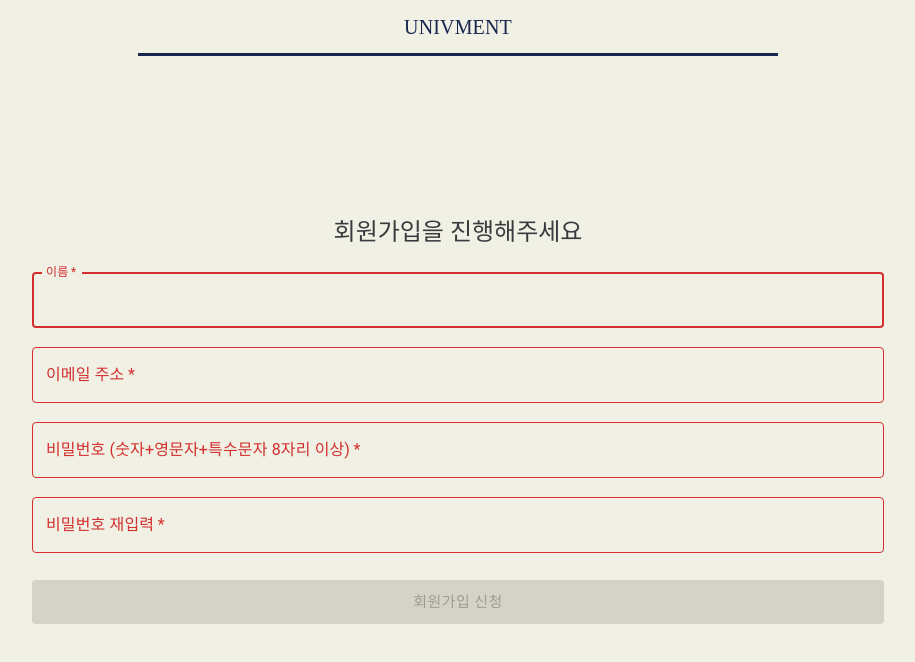
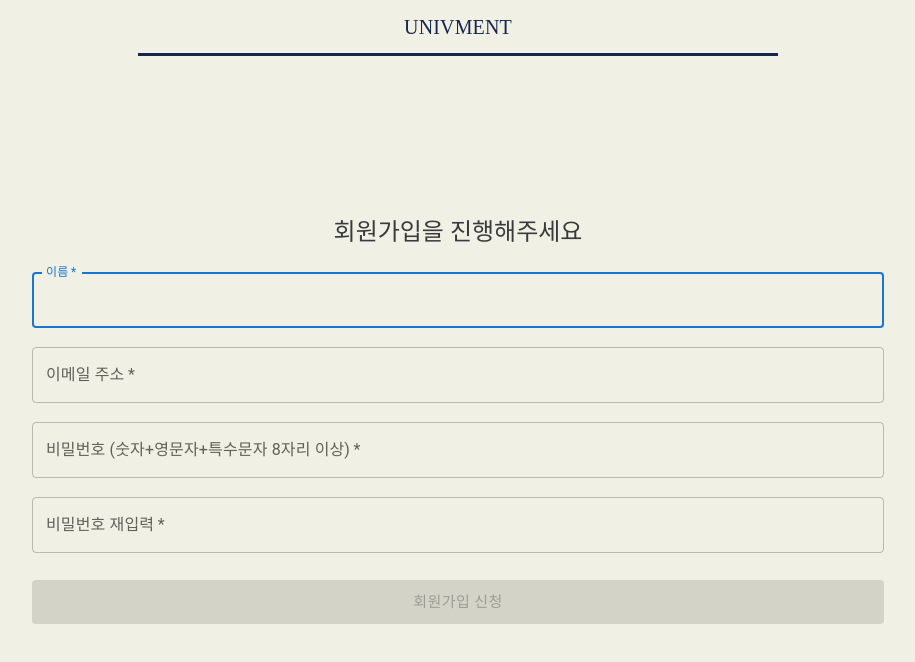
Before and after one commit to LikeLion-at-DGU/Univment_front, a React (Create React App) app: page /signup in a window 1280 px wide. Shown: the top 662 px of the page, without its empty margins (182-1097 px from the left). Built offline with nearby package versions, Linux system fonts and the light colour scheme; a web font is replaced by a local one.

Commit message:
[perf] Improving signUp page textfield validation error border finished

```diff
--- a/src/pages/SignUp.js
+++ b/src/pages/SignUp.js
@@ -197,7 +197,7 @@ const SignUp = () => {
                     name="name"
                     label="이름"
                     onChange={onChangeName}
-                    error={isName ? false : true}
+                    error={name !== "" && !isName}
                   />
                 </Grid>
                 <FormHelperNames isname={isName ? "true" : "false"}>{nameMessage}</FormHelperNames>
@@ -210,7 +210,7 @@ const SignUp = () => {
                     name="email"
                     label="이메일 주소"
                     onChange={onChangeEmail}
-                    error={isEmail ? false : true}
+                    error={email !== "" && !isEmail}
                   />
                 </Grid>
                 <FormHelperEmails isemail={isEmail ? "true" : "false"}>
@@ -225,7 +225,7 @@ const SignUp = () => {
                     name="password1"
                     label="비밀번호 (숫자+영문자+특수문자 8자리 이상)"
                     onChange={onChangePassword1}
-                    error={isPassword1 ? false : true}
+                    error={password1 !== "" && !isPassword1}
                   />
                 </Grid>
                 <FormHelperPWs ispassword1={isPassword1 ? "true" : "false"}>
@@ -240,7 +240,7 @@ const SignUp = () => {
                     name="password2"
                     label="비밀번호 재입력"
                     onChange={onChangePassword2}
-                    error={isPassword2 ? false : true}
+                    error={password2 !== "" && !isPassword2}
                   />
                 </Grid>
                 <FormHelperPWCF ispassword2={isPassword2 ? "true" : "false"}>
```
